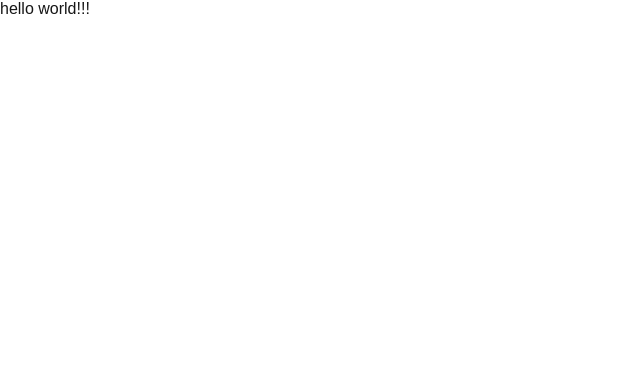
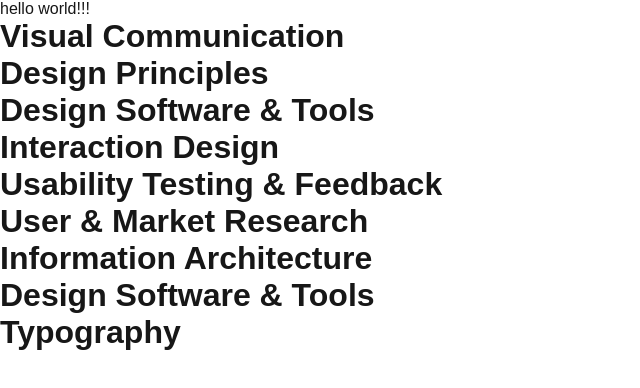
Before and after one commit to preotrix-prabhakar/skil-app, a Next.js app: page /review in a window 1280 px wide. Shown: the top 388 px of the page, without its empty margins (0-640 px from the left). Built offline with nearby package versions, Linux system fonts and the light colour scheme.

Commit message:
store the json ,successfully fetched the json into review page

```diff
--- a/src/app/review/page.js
+++ /dev/null
@@ -1,11 +0,0 @@
-import React from 'react'
-
-function page() {
-  return (
-    <div>
-      hello world!!!
-    </div>
-  )
-}
-
-export default page
--- /dev/null
+++ b/src/app/review/page.jsx
@@ -0,0 +1,36 @@
+
+"use client"
+import { useEffect, useState } from "react"
+
+
+
+
+function page() {
+  const [skillsData,setSkillsData]=useState([]);
+
+useEffect(()=>{
+    const questions= async ()=>{
+
+        try {
+            const response= await fetch('./data/questions.json');
+            const result=await response.json();
+            console.log(result.data);
+            setSkillsData(result.data);
+        } catch (error) {
+            console.log({error});
+        }
+    }
+    questions();
+},[])
+  return (
+    <div>
+      hello world!!!
+      <div>
+        {skillsData.map((array,index)=>(<h1>{array.name}</h1> ))}
+
+      </div>
+    </div>
+  )
+}
+
+export default page
```
